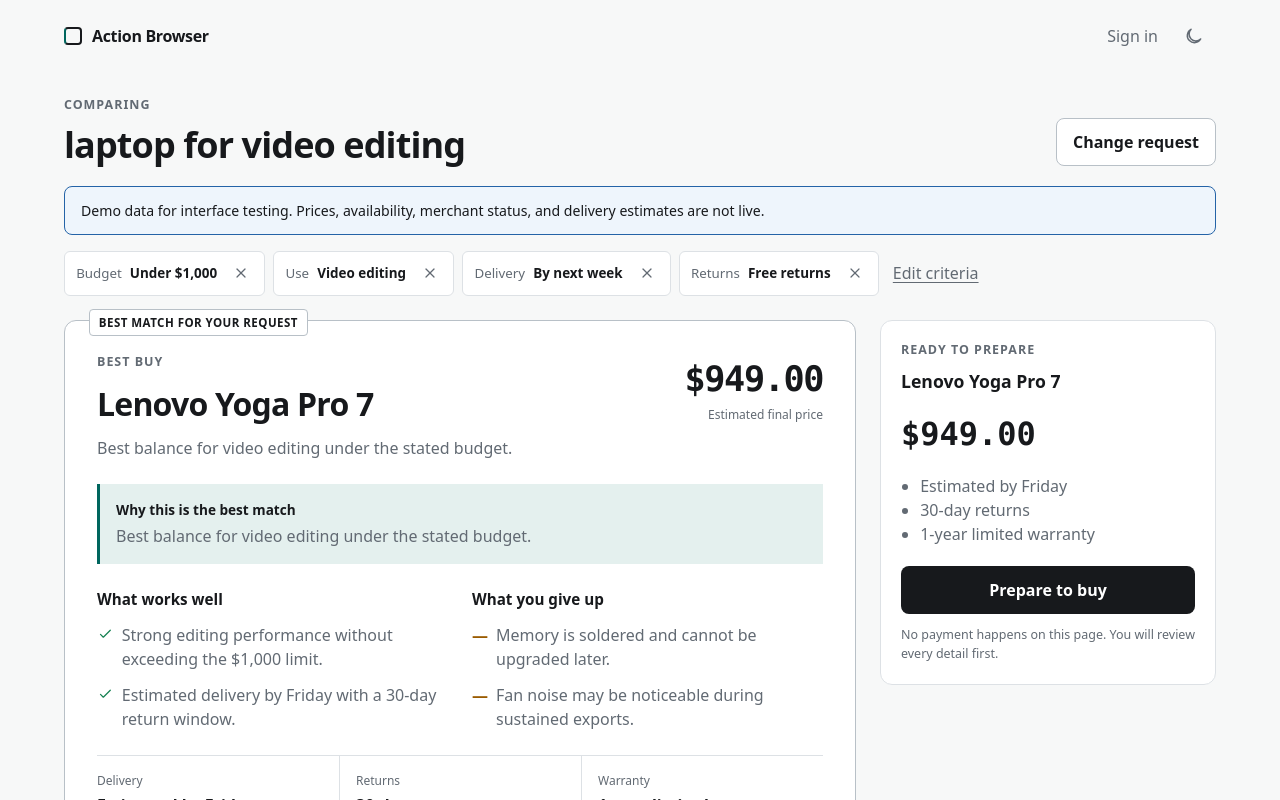
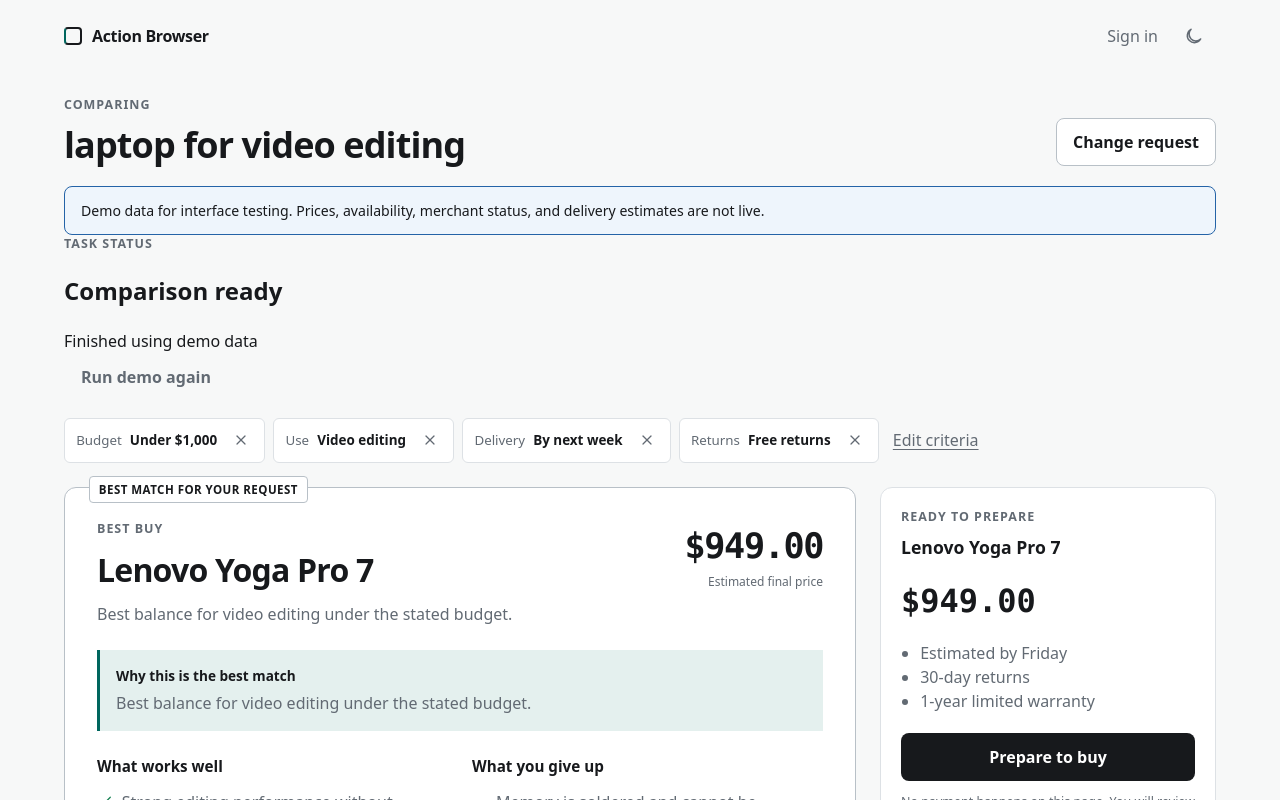
Before and after one commit to ZqiEE/ai-action-browser, a React (Vite) app in the folder apps/web/: page /compare in a window 1280 px wide. Shown: the top 800 px of the page. Built offline with nearby package versions, Linux system fonts and the light colour scheme.

Commit message:
Show controllable comparison task progress

```diff
--- a/apps/web/src/pages/ComparePage.tsx
+++ b/apps/web/src/pages/ComparePage.tsx
@@ -4,6 +4,7 @@
 import { CheckIcon, CloseIcon } from "@/components/Icons";
 import { SourcePanel } from "@/components/SourcePanel";
 import { SponsoredOffer } from "@/components/SponsoredOffer";
+import { TaskProgress } from "@/components/TaskProgress";
 import { demoNotice, demoProducts, demoSources } from "@/data/demo";
 import { formatCurrency, resolveLocale } from "@/lib/locale";
 
@@ -43,6 +44,7 @@
       </section>
 
       <p className="demo-banner" role="note">{demoNotice}</p>
+      <TaskProgress />
 
       <section className="condition-bar" aria-label="Comparison conditions">
         {conditions.map((condition) => (
```
